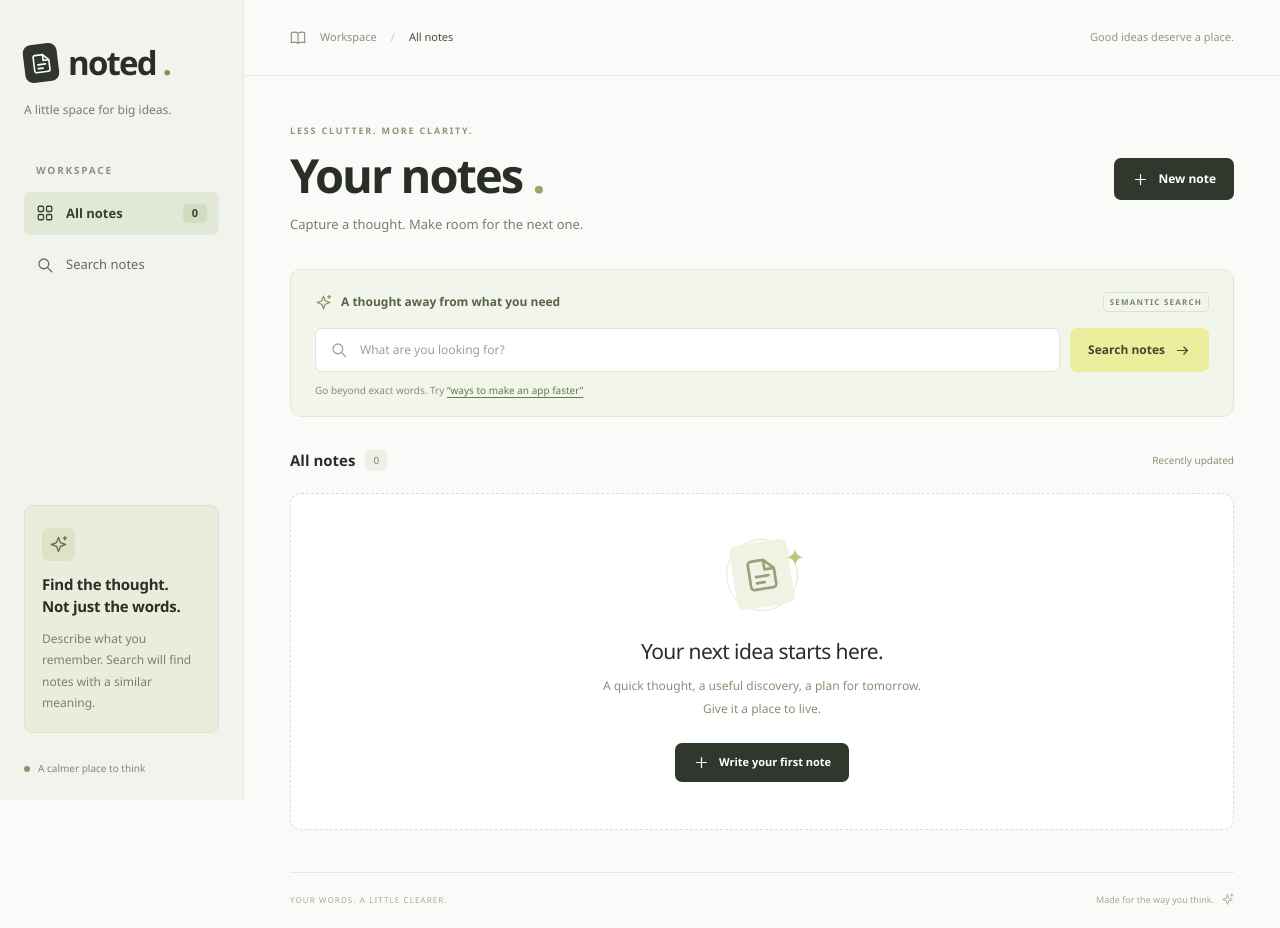
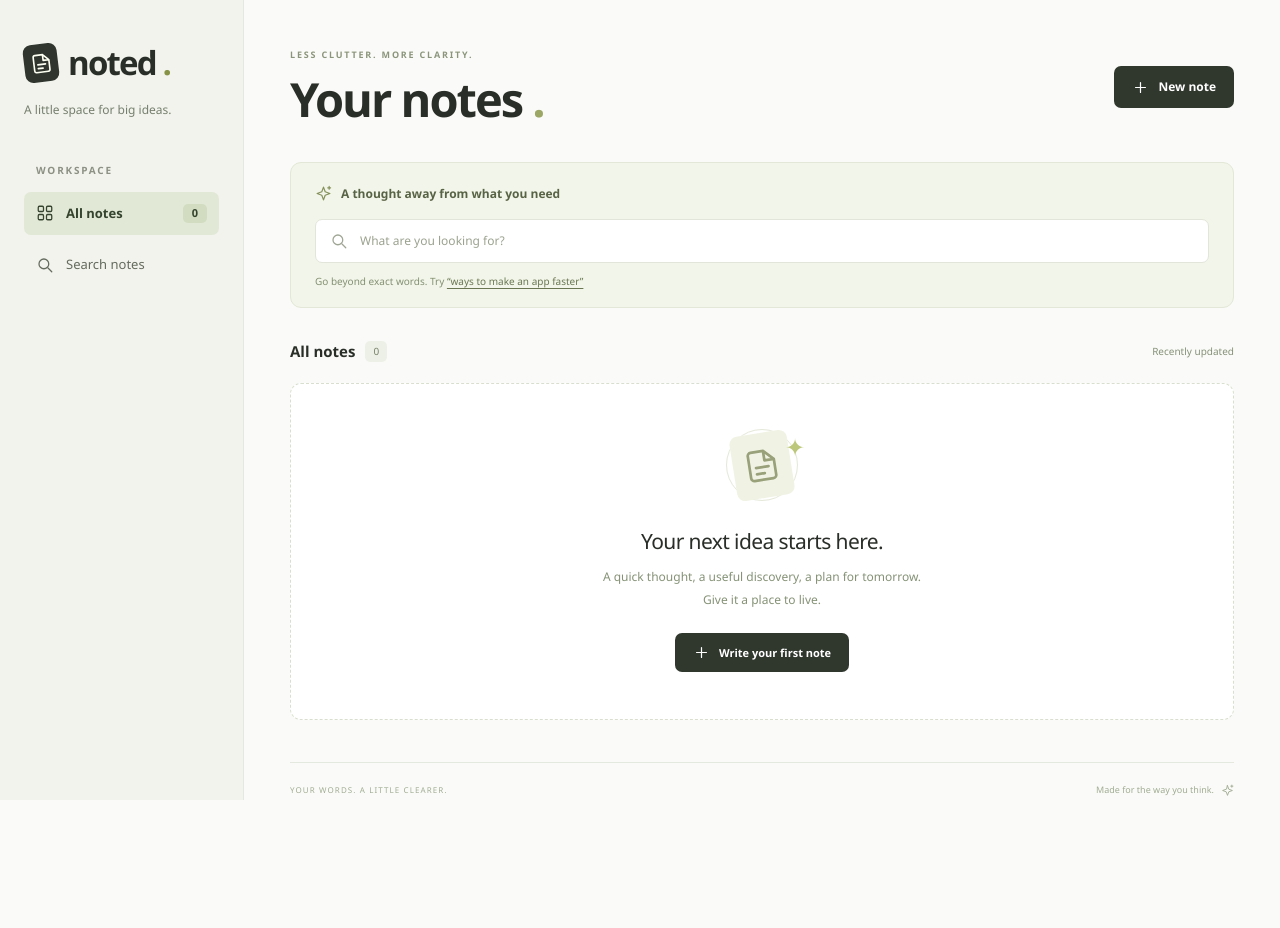
Before and after one commit to nirajk009/noted-ai-notes, a Laravel app: page / in a window 1280 px wide. After the commit the page ends 800 px from the top, so only its background shows below. Run offline with Laravel 12, Linux system fonts and the light colour scheme; data that the repository does not hold is empty; style sheets or scripts are compiled from the project's sources.

Commit message:
Simplify notes frontend and add search as you type

```diff
--- a/resources/css/app.css
+++ b/resources/css/app.css
@@ -161,52 +161,6 @@ textarea {
     text-align: center;
     font-size: 11px;
     border-radius: 5px;
-}
-.sidebar-tip {
-    margin-top: auto;
-    padding: 22px 17px 18px;
-    background: #e9eddc;
-    border: 1px solid #dde3cc;
-    border-radius: 9px;
-}
-.tip-icon {
-    display: inline-flex;
-    padding: 7px;
-    margin-bottom: 12px;
-    background: #dce3c7;
-    color: #647140;
-    border-radius: 7px;
-}
-.tip-icon .icon {
-    width: 19px;
-    height: 19px;
-}
-.sidebar-tip h2 {
-    font-size: 15px;
-    font-weight: 600;
-    line-height: 1.5;
-    margin: 0 0 10px;
-    letter-spacing: -0.25px;
-}
-.sidebar-tip p {
-    margin: 0;
-    color: #7a826c;
-    font-size: 12px;
-    line-height: 1.8;
-}
-.sidebar-footer {
-    display: flex;
-    align-items: center;
-    gap: 8px;
-    padding-top: 28px;
-    color: #818877;
-    font-size: 10px;
-}
-.status-dot {
-    width: 6px;
-    height: 6px;
-    border-radius: 50%;
-    background: #84976a;
 }
 
 /* Main page */
@@ -873,6 +827,14 @@ h1 span {
     border: 1px solid #e4e9d6;
     border-radius: 9px;
 }
+.summary-panel.summary-empty {
+    padding: 0;
+    border: none;
+    background: transparent;
+}
+.summary-panel.summary-empty > .button {
+    margin-top: 0;
+}
 .summary-panel-heading {
     display: flex;
     justify-content: space-between;
@@ -1029,9 +991,7 @@ h1 span {
     .brand > span:last-child,
     .brand-caption,
     .nav-label,
-    .nav-button > span,
-    .sidebar-tip,
-    .sidebar-footer {
+    .nav-button > span {
         display: none;
     }
     .navigation {
--- a/resources/js/app.js
+++ b/resources/js/app.js
@@ -19,6 +19,7 @@ let deleting = false;
 let processingAi = false;
 let listRequestNumber = 0;
 let notificationTimer;
+let searchTimer;
 
 async function apiRequest(path, options = {}) {
     let response;
@@ -91,7 +92,7 @@ function shortDate(value) {
 async function loadNotes(page = 1) {
     const requestNumber = ++listRequestNumber;
     const query = activeQuery;
-    const parameters = new URLSearchParams({ page, limit: 9 });
+    const parameters = new URLSearchParams({ page, limit: 6 });
 
     if (query) {
         parameters.set('q', query);
@@ -102,7 +103,6 @@ async function loadNotes(page = 1) {
     notesList.replaceChildren();
     element('empty-state').hidden = true;
     element('pagination').hidden = true;
-    element('search-button').disabled = true;
     showMessage('list-error', '');
 
     try {
@@ -160,7 +160,6 @@ async function loadNotes(page = 1) {
         if (requestNumber === listRequestNumber) {
             element('loading-state').hidden = true;
             notesList.setAttribute('aria-busy', 'false');
-            element('search-button').disabled = false;
         }
     }
 }
@@ -202,10 +201,32 @@ function renderNotes(notes) {
 }
 
 function clearSearch() {
+    clearTimeout(searchTimer);
     activeQuery = '';
     element('search-input').value = '';
     element('clear-search-button').hidden = true;
     loadNotes();
+}
+
+function searchNotes() {
+    clearTimeout(searchTimer);
+    activeQuery = element('search-input').value.trim();
+    loadNotes();
+}
+
+function scheduleSearch() {
+    clearTimeout(searchTimer);
+    const query = element('search-input').value.trim();
+    element('clear-search-button').hidden = query.length === 0;
+
+    if (!query) {
+        clearSearch();
+        return;
+    }
+
+    // Stop an older response from replacing results while the user is typing.
+    listRequestNumber++;
+    searchTimer = setTimeout(searchNotes, 500);
 }
 
 function openEditor(note = null) {
@@ -265,6 +286,7 @@ async function saveNote(event) {
         });
 
         editorDialog.close();
+        clearTimeout(searchTimer);
         activeQuery = '';
         element('search-input').value = '';
         element('clear-search-button').hidden = true;
@@ -285,6 +307,7 @@ async function saveNote(event) {
 }
 
 function renderReader() {
+    const hasSummary = Boolean(selectedNote.summary);
     element('reader-title').textContent = selectedNote.title;
     element('reader-content').textContent = selectedNote.content;
     element('reader-date').textContent =
@@ -294,13 +317,15 @@ function renderReader() {
             day: 'numeric',
             year: 'numeric',
         }).format(new Date(selectedNote.updated_at));
-    element('reader-summary').textContent =
-        selectedNote.summary || 'Turn this note into a few clear sentences.';
-    element('generate-summary-button').hidden = Boolean(selectedNote.summary);
+    element('summary-panel').classList.toggle('summary-empty', !hasSummary);
+    element('summary-panel-heading').hidden = !hasSummary;
+    element('reader-summary').textContent = selectedNote.summary || '';
+    element('reader-summary').hidden = !hasSummary;
+    element('generate-summary-button').hidden = hasSummary;
     element('embedding-retry-panel').hidden = selectedNote.search_ready;
 }
 
-async function openNote(id, summarize = false) {
+async function openNote(id) {
     try {
         const result = await apiRequest('/api/notes/' + id);
         selectedNote = result.data;
@@ -309,10 +334,6 @@ async function openNote(id, summarize = false) {
 
         if (!readerDialog.open) {
             readerDialog.showModal();
-        }
-
-        if (summarize && !selectedNote.summary) {
-            await processAi('summary');
         }
     } catch (error) {
         notify(error.message, true);
@@ -404,19 +425,15 @@ element('clear-search-button').addEventListener('click', clearSearch);
 element('focus-search-button').addEventListener('click', () =>
     element('search-input').focus(),
 );
-element('search-input').addEventListener('input', () => {
-    element('clear-search-button').hidden =
-        element('search-input').value.length === 0;
-});
+element('search-input').addEventListener('input', scheduleSearch);
 element('search-form').addEventListener('submit', (event) => {
     event.preventDefault();
-    activeQuery = element('search-input').value.trim();
-    loadNotes();
+    searchNotes();
 });
 element('search-example-button').addEventListener('click', () => {
     element('search-input').value = 'ways to make an app faster';
-    element('clear-search-button').hidden = false;
     element('search-input').focus();
+    scheduleSearch();
 });
 element('previous-page-button').addEventListener('click', () => {
     if (currentPage > 1) loadNotes(currentPage - 1);
@@ -428,10 +445,7 @@ notesList.addEventListener('click', (event) => {
     const button = event.target.closest('button[data-action]');
 
     if (button && !processingAi) {
-        openNote(
-            button.closest('.note-card').dataset.id,
-            button.dataset.action === 'summary',
-        );
+        openNote(button.closest('.note-card').dataset.id);
     }
 });
 
--- a/resources/views/notes/index.blade.php
+++ b/resources/views/notes/index.blade.php
@@ -48,25 +48,10 @@
                     <span>Search notes</span>
                 </button>
             </nav>
-            <div class="sidebar-tip">
-                <span class="tip-icon"><x-icon name="sparkles" /></span>
-                <h2>
-                    Find the thought.
-                    <br />
-                    Not just the words.
-                </h2>
-                <p>
-                    Describe what you remember. Search will find notes with a
-                    similar meaning.
-                </p>
-            </div>
-            <div class="sidebar-footer">
-                <span class="status-dot"></span>
-                A calmer place to think
-            </div>
         </aside>
 
         <div class="workspace">
+            {{--
             <header class="topbar">
                 <div class="breadcrumb">
                     <x-icon name="book" />
@@ -76,6 +61,7 @@
                 </div>
                 <span class="topbar-caption">Good ideas deserve a place.</span>
             </header>
+            --}}
             <main id="main-content" class="main-content">
                 <section class="page-heading">
                     <div>
@@ -84,9 +70,6 @@
                             Your notes
                             <span>.</span>
                         </h1>
-                        <p class="page-description">
-                            Capture a thought. Make room for the next one.
-                        </p>
                     </div>
                     <button
                         id="new-note-button"
@@ -101,7 +84,6 @@
                     <div class="search-heading">
                         <x-icon name="sparkles" />
                         <span>A thought away from what you need</span>
-                        <span class="small-label">SEMANTIC SEARCH</span>
                     </div>
                     <form id="search-form" class="search-form" role="search">
                         <div class="search-input-wrap">
@@ -115,6 +97,7 @@
                                 maxlength="500"
                                 placeholder="What are you looking for?"
                                 autocomplete="off"
+                                aria-controls="notes-list"
                             />
                             <button
                                 id="clear-search-button"
@@ -126,14 +109,6 @@
                                 <x-icon name="close" />
                             </button>
                         </div>
-                        <button
-                            id="search-button"
-                            class="button button-search"
-                            type="submit"
-                        >
-                            Search notes
-                            <x-icon name="arrow" />
-                        </button>
                     </form>
                     <p class="search-help">
                         Go beyond exact words. Try
@@ -358,19 +333,22 @@
                 <h2 id="reader-title"></h2>
                 <p id="reader-content" class="reader-content"></p>
                 <section
-                    class="summary-panel"
-                    aria-labelledby="summary-heading"
+                    id="summary-panel"
+                    class="summary-panel summary-empty"
+                    aria-label="Note summary"
                 >
-                    <div class="summary-panel-heading">
+                    <div
+                        id="summary-panel-heading"
+                        class="summary-panel-heading"
+                        hidden
+                    >
                         <h3 id="summary-heading">
                             <x-icon name="sparkles" />
                             A little clarity
                         </h3>
                         <span class="small-label">AI SUMMARY</span>
                     </div>
-                    <p id="reader-summary">
-                        Turn this note into a few clear sentences.
-                    </p>
+                    <p id="reader-summary" hidden></p>
                     <button
                         id="generate-summary-button"
                         class="button button-secondary"
```
Also changed, not shown: README.md, 3 other files.
